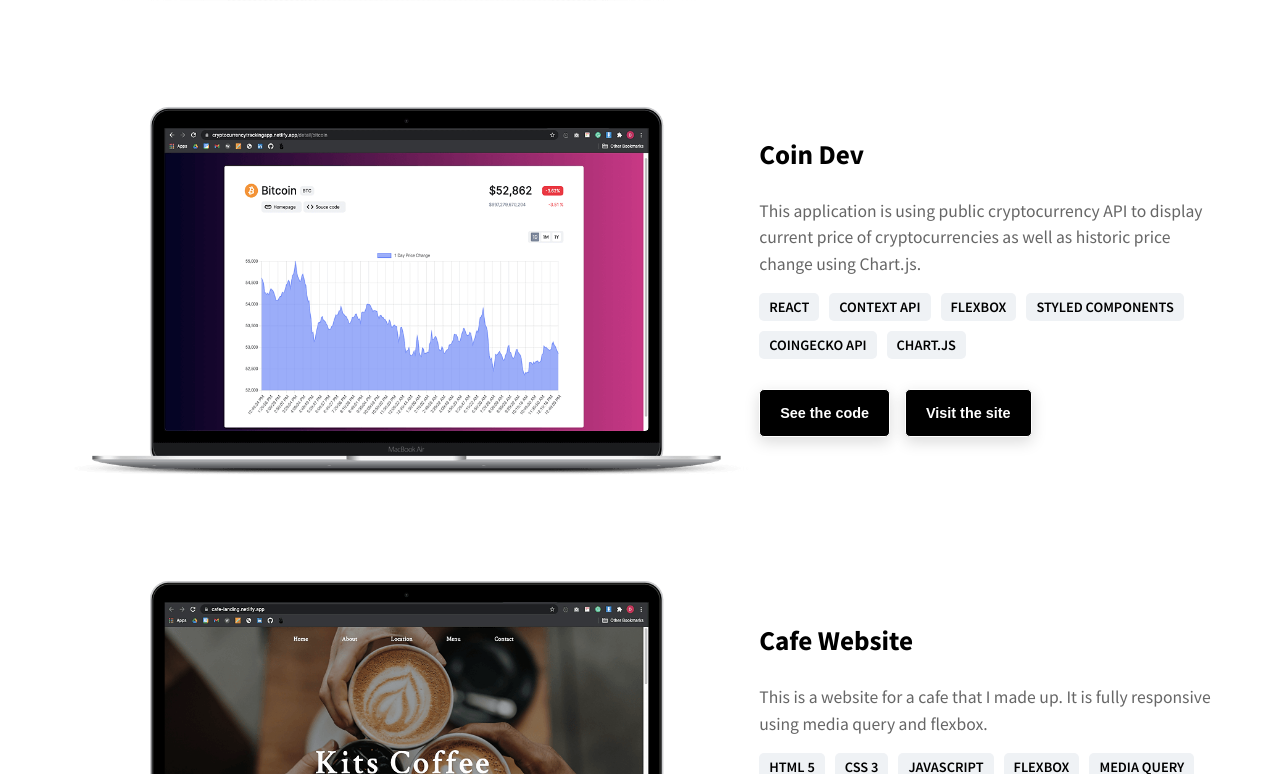
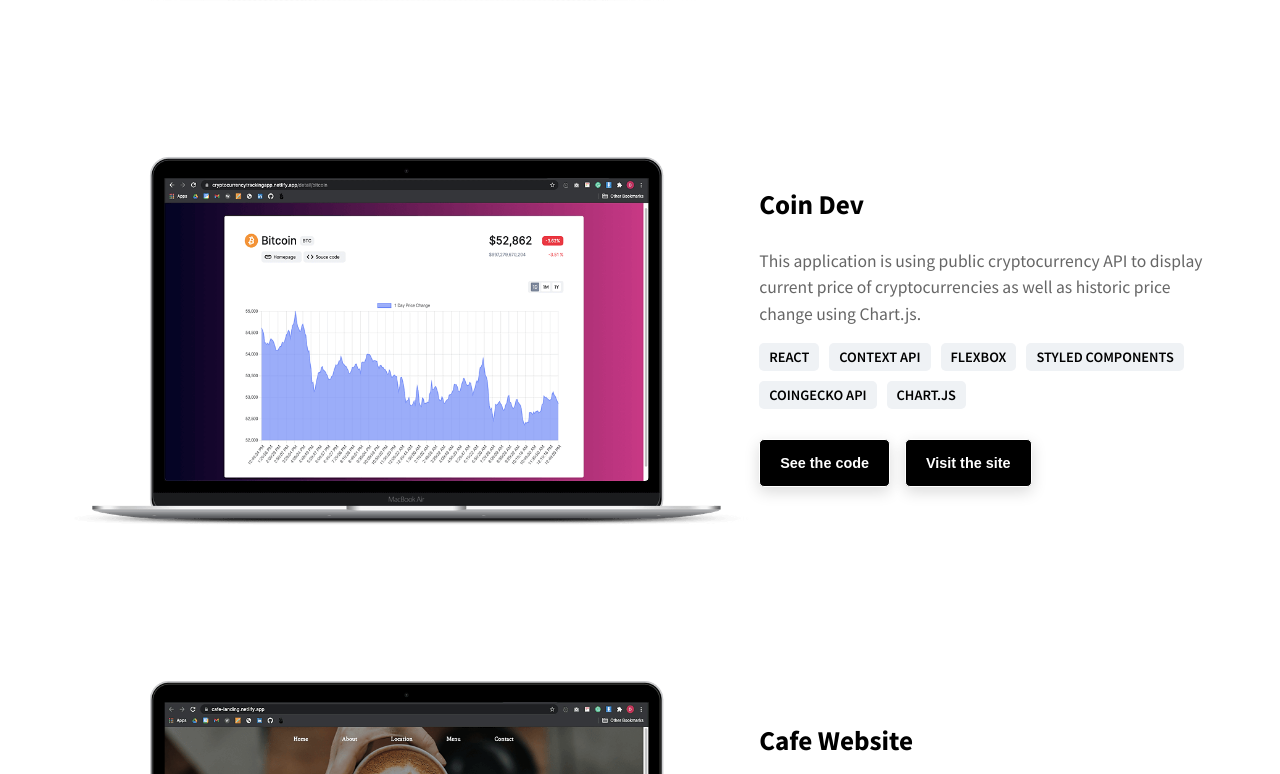
Before and after one commit to daisuke359/portfolio, a React (Create React App) app: page / in a window 1280 px wide. Shown: the part 2166-2940 px from the top of the page. Built offline with nearby package versions, Linux system fonts and the light colour scheme.

Commit message:
change mobile layout

```diff
--- a/src/components/work/work.css
+++ b/src/components/work/work.css
@@ -17,7 +17,7 @@
 .work-item {
     display: flex;
     align-items: center;
-    margin-bottom: 100px;
+    margin-bottom: 150px;
 }
 
 .work-left {
--- a/src/responsive.css
+++ b/src/responsive.css
@@ -59,6 +59,10 @@
 
     .work-wrapper, .about-me-wrapper, .skill-wrapper, .contact-wrapper {
         width: 90%;
+    }
+
+    .work-item {
+        margin-bottom: 120px;
     }
 
     .work-right {
@@ -135,8 +139,16 @@
         margin-top: 60px;
     }
 
+    .work-item {
+        margin-bottom: 80px;
+    }
+
     .work-left > img {
         margin-bottom: 30px;
+    }
+
+    .work-right {
+        width: 95%;
     }
 
     .contact-main-left, .contact-main-right {
```
